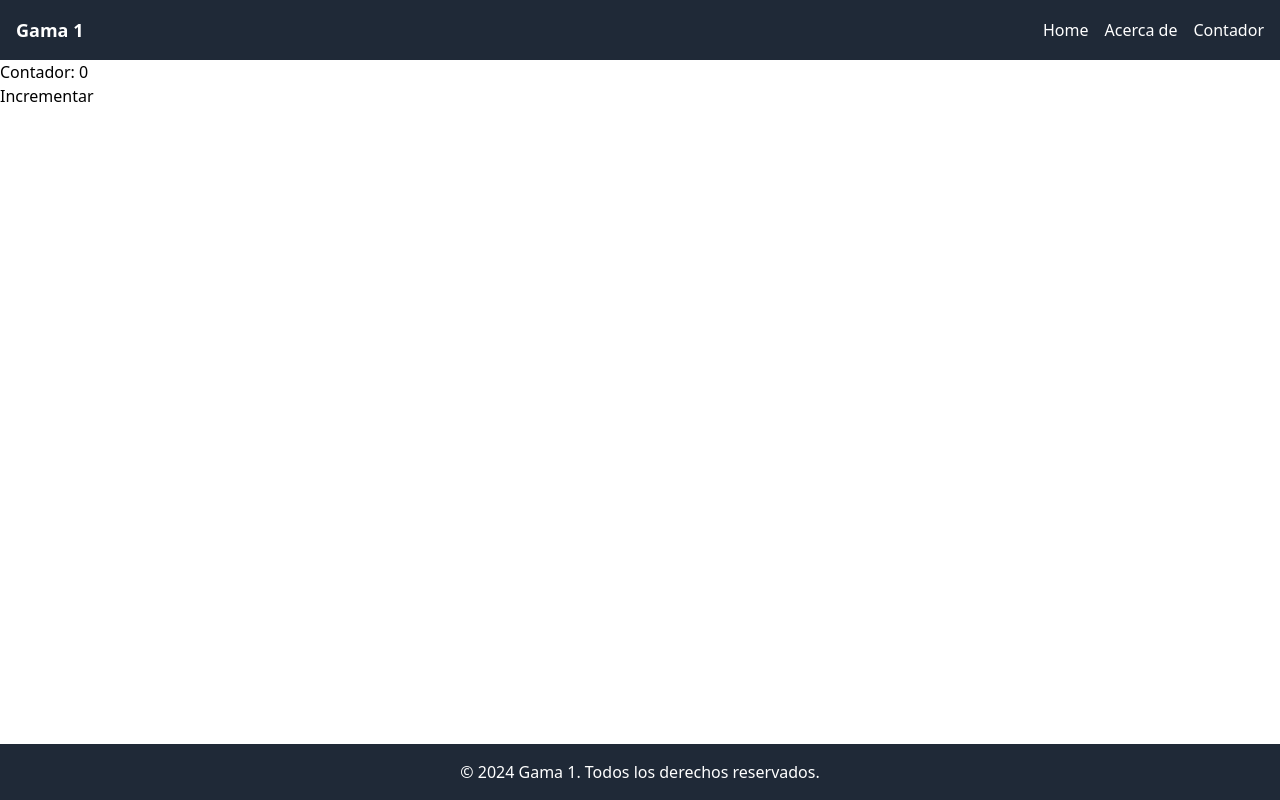
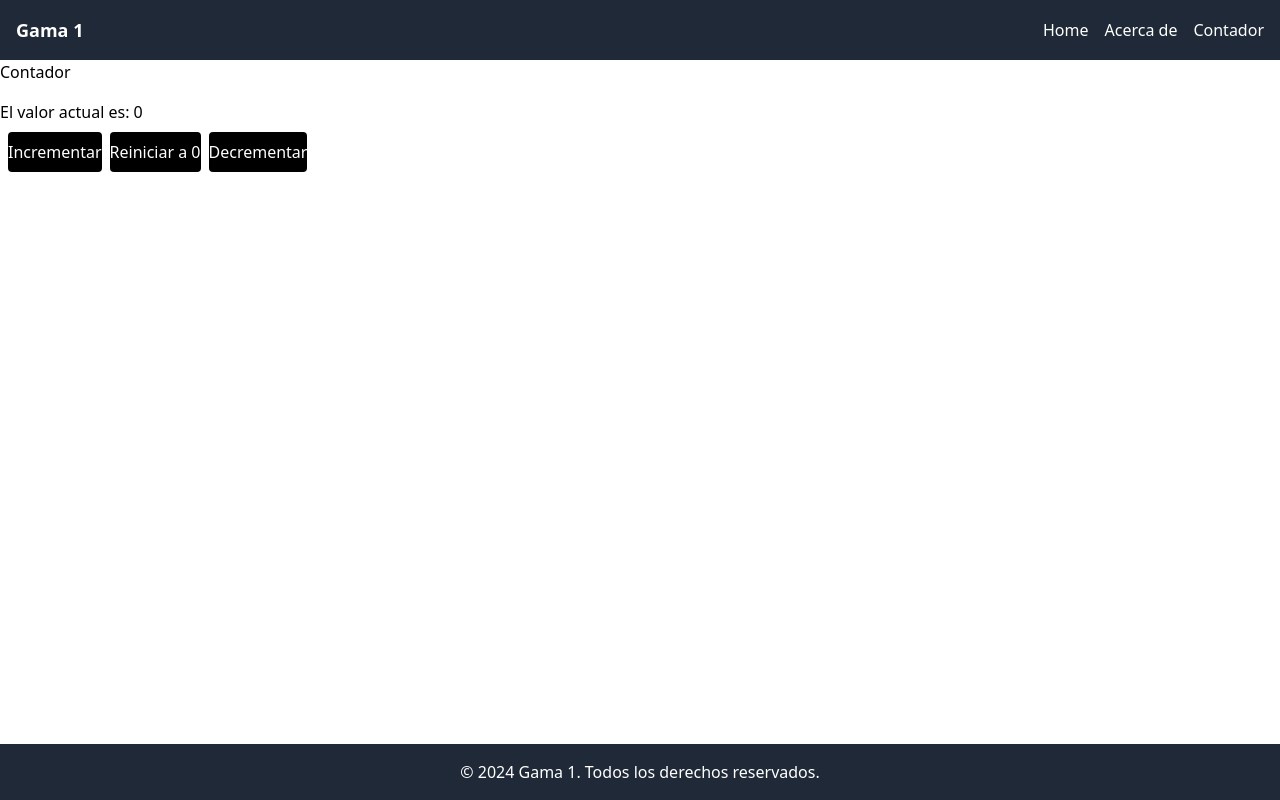
Before and after one commit to Angel37112/next-gama1, a Next.js app: page /contador in a window 1280 px wide. Built offline with nearby package versions, Linux system fonts and the light colour scheme.

Commit message:
Contador

```diff
--- /dev/null
+++ b/app/components/Counter.jsx
@@ -0,0 +1,44 @@
+'use client'
+import React, {useEffect, useState } from 'react';
+
+const Counter = () => {
+  const [count, setCount] = useState(0);
+
+  const increment = () => {
+    setCount(count + 1);
+  };
+
+  const resetCounter =()=>{
+    setCount(0);
+
+  };
+
+  const decrement =()=>{
+    setCount(count - 1);
+
+  };
+  useEffect(()=>{
+    console.log('The count is:',count)
+
+  },[count]);
+
+  return (
+
+    <div >
+      <div className=' static '>
+      <h2 className='mb-4'>Contador</h2>
+      <p>El valor actual es: {count}</p>
+      <div className=' static flex p-2'>
+      <button className="bg-black text-white  py-2 rounded mr-2 "
+       onClick={increment}>Incrementar</button>
+      <button className="bg-black text-white py-2 rounded mr-2 "
+      onClick={resetCounter}> Reiniciar a 0</button>
+      <button className="bg-black text-white  py-2 rounded mr-2 "
+      onClick={decrement}> Decrementar</button>
+      </div>
+      </div>
+    </div>
+  );
+};
+
+export default Counter;
--- a/app/contador/page.jsx
+++ b/app/contador/page.jsx
@@ -1,27 +1,10 @@
-import React from 'react';
+'use client'
+import Counter from '../components/Counter';
 
-class Page extends React.Component {
-    constructor(props) {
-        super(props);
-        this.state = {
-            contador: 0,
-        };
-    }
-
-    incrementarContador = () => {
-        this.setState((prevState) => ({
-            contador: prevState.contador + 1,
-        }));
-    };
-
-    render() {
-        return (
-            <div>
-                <p>Contador: {this.state.contador}</p>
-                <button onClick={this.incrementarContador}>Incrementar</button>
-            </div>
-        );
-    }
+export default function Page(){
+    return(
+      <>
+      <Counter />
+      </>
+    );
 }
-
-export default Page;
--- a/app/page.jsx
+++ b/app/page.jsx
@@ -1,4 +1,6 @@
+'use client'
 import React from 'react';
+import Counter from './components/Counter';
 
 const HomePage = () => {
   return (
--- a/package.json
+++ b/package.json
@@ -12,10 +12,11 @@
     "js-cookie": "^3.0.5",
     "link": "^2.1.0",
     "next": "14.1.0",
-    "react": "^18",
-    "react-dom": "^18"
+    "react": "^18.2.0",
+    "react-dom": "^18.2.0"
   },
   "devDependencies": {
+    "@types/react": "18.2.62",
     "autoprefixer": "^10.4.17",
     "eslint": "^8",
     "eslint-config-next": "14.1.0",
```
Also changed, not shown: tsconfig.json (added, +34 -0 lines), 1 other file (tests, documents, lock files or other folders).
